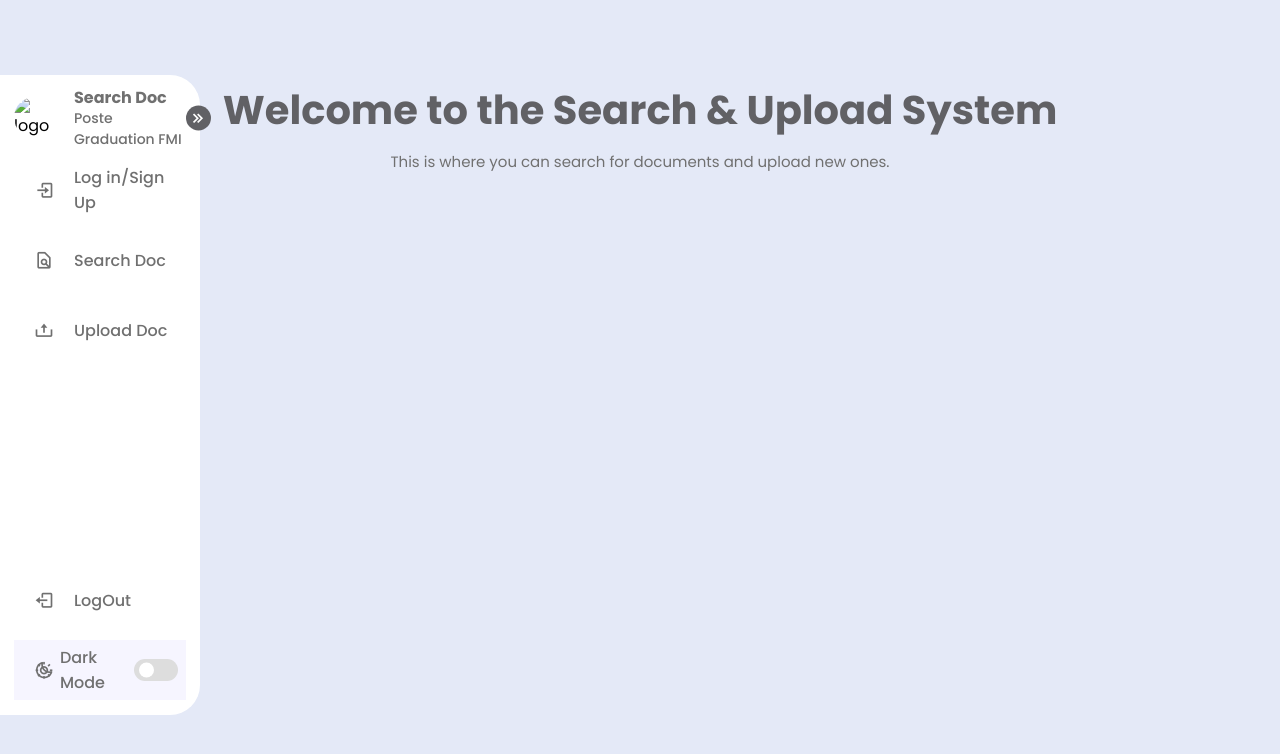
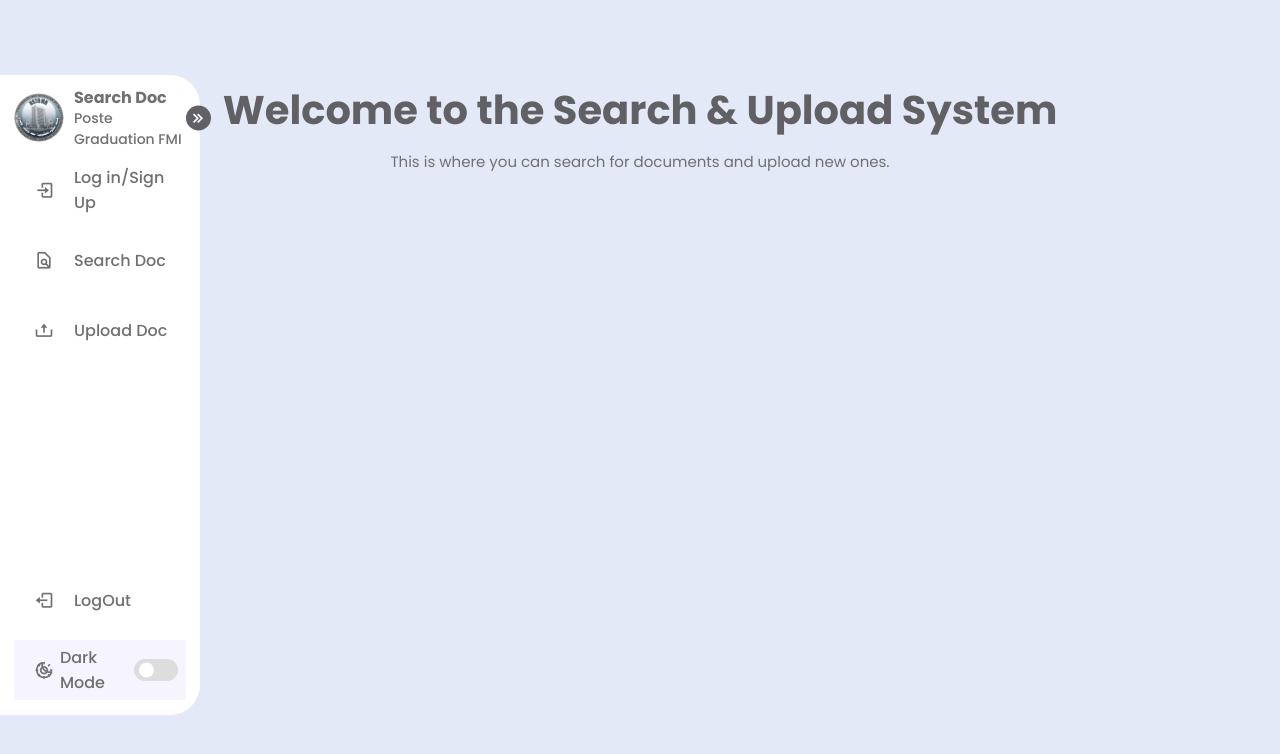
Before and after one commit to rozi02-glitched/rozi02-glitched.github.io, a plain HTML site: page index.html in a window 1280 px wide. Drawn offline with nearby package versions, Linux system fonts and the light colour scheme.

Commit message:
Update index.html

```diff
--- a/index.html
+++ b/index.html
@@ -8,8 +8,8 @@
     <link rel="stylesheet" href="cssGlobale.css">
     <link rel="stylesheet" href="search.css">
     <link rel="manifest" href="manifest.json">
-    <link rel="icon" href="assets/android-chrome-192.png">
-    <link rel="icon" href="assets/android-chrome-512.png">
+    <link rel="icon" href="android-chrome-192.png">
+    <link rel="icon" href="android-chrome-512.png">
     <link href='https://unpkg.com/boxicons@2.1.4/css/boxicons.min.css' rel='stylesheet'>
 </head>
 <body>
@@ -18,7 +18,7 @@
         <header>
             <div class="image-text">
                <span class="image">
-                <img src="assets/ustoLogo.png" alt="logo">
+                <img src="ustoLogo.png" alt="logo">
                </span>
                <div class="text header-text">
                 <span class="name">Search Doc</span>
```
